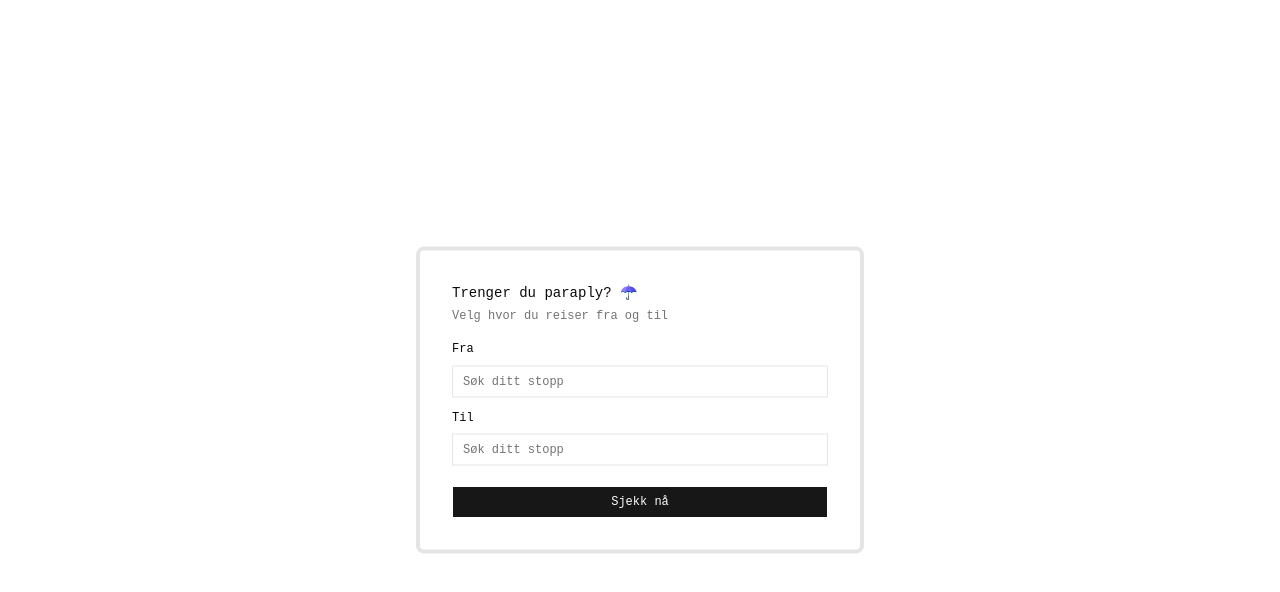
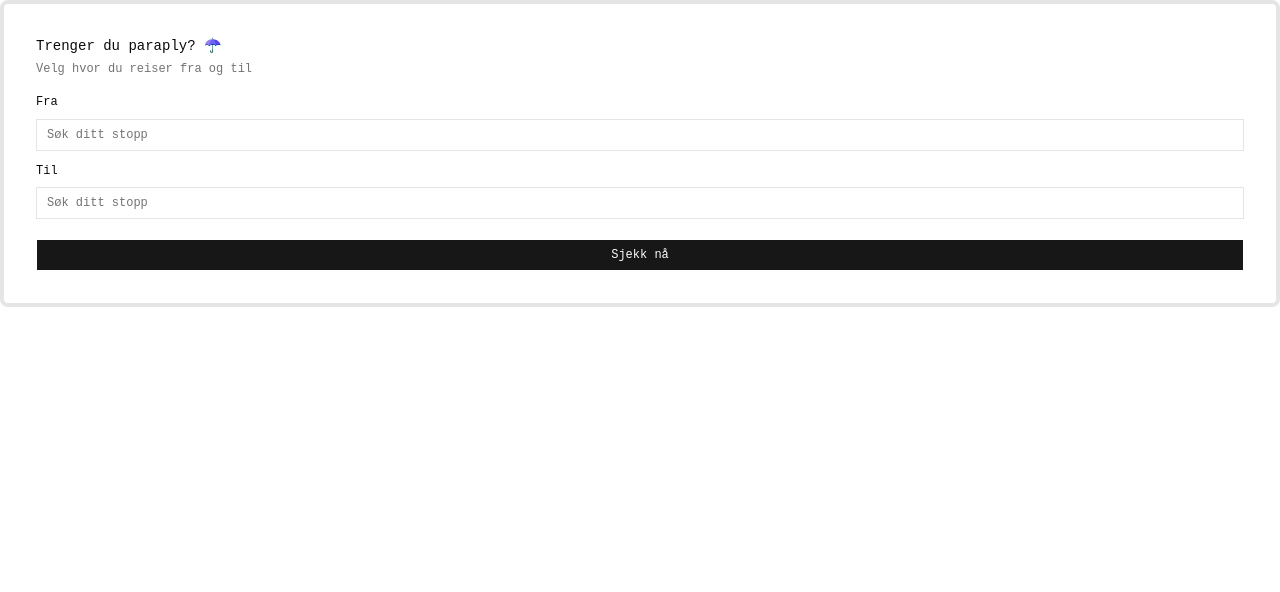
Before and after one commit to Destroyers04/TrengerJegParaply, a React (Vite) app: page / in a window 1280 px wide. Shown: the top 592 px of the page. Built offline with nearby package versions, Linux system fonts and the light colour scheme.

Commit message:
Removed animation

```diff
--- a/src/index.css
+++ b/src/index.css
@@ -47,7 +47,7 @@
   --card-foreground: oklch(0.985 0 0);
   --popover: oklch(0.205 0 0);
   --popover-foreground: oklch(0.985 0 0);
-    --primary: oklch(0.87 0.00 0);
+  --primary: oklch(0.87 0 0);
   --primary-foreground: oklch(0.205 0 0);
   --secondary: oklch(0.269 0 0);
   --secondary-foreground: oklch(0.985 0 0);
@@ -75,7 +75,7 @@
 }
 
 @theme inline {
-    --font-sans: 'JetBrains Mono Variable', monospace;
+  --font-sans: "JetBrains Mono Variable", monospace;
   --color-sidebar-ring: var(--sidebar-ring);
   --color-sidebar-border: var(--sidebar-border);
   --color-sidebar-accent-foreground: var(--sidebar-accent-foreground);
@@ -116,23 +116,6 @@
   --radius-4xl: calc(var(--radius) + 16px);
 }
 
-@layer components {
-  .trip-card {
-    position: absolute;
-    left: 50%;
-    width: 100%;
-    max-width: 28rem;
-    translate: -50% -50%;
-    top: 50%;
-    transition: top 0.5s ease-in-out, translate 0.5s ease-in-out;
-  }
-
-  .trip-card[data-submitted="true"] {
-    translate: -50% 0%;
-    top: 2rem;
-  }
-}
-
 @layer base {
   * {
     @apply border-border outline-ring/50;
```
Lines whose indentation alone changed are shown as unchanged.
